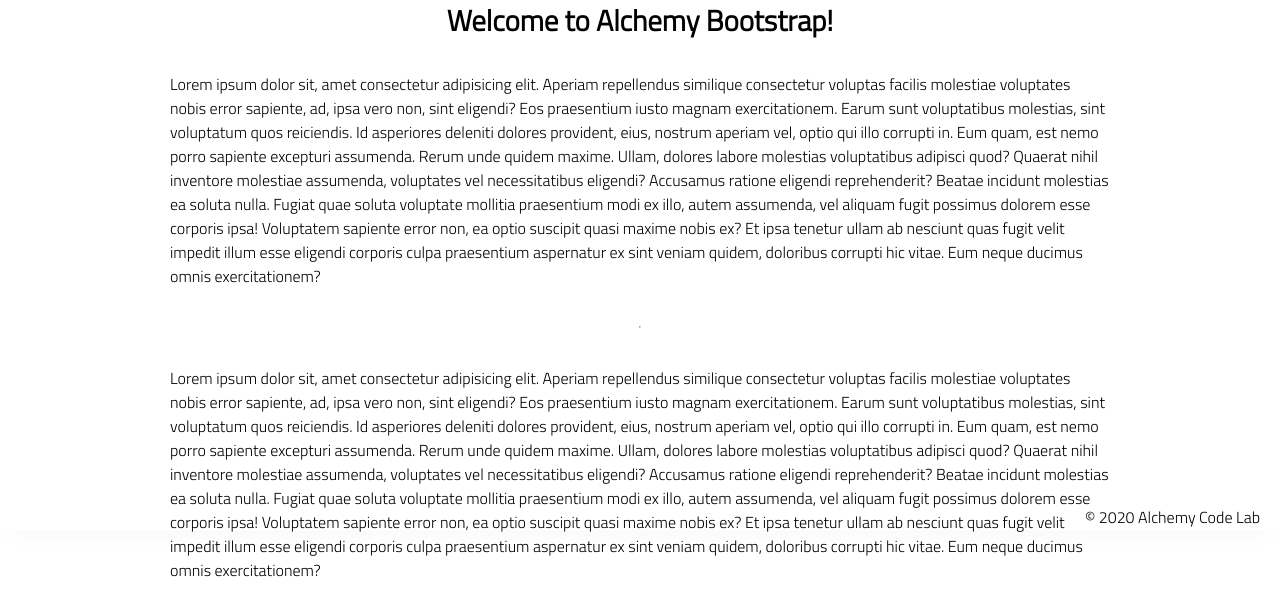
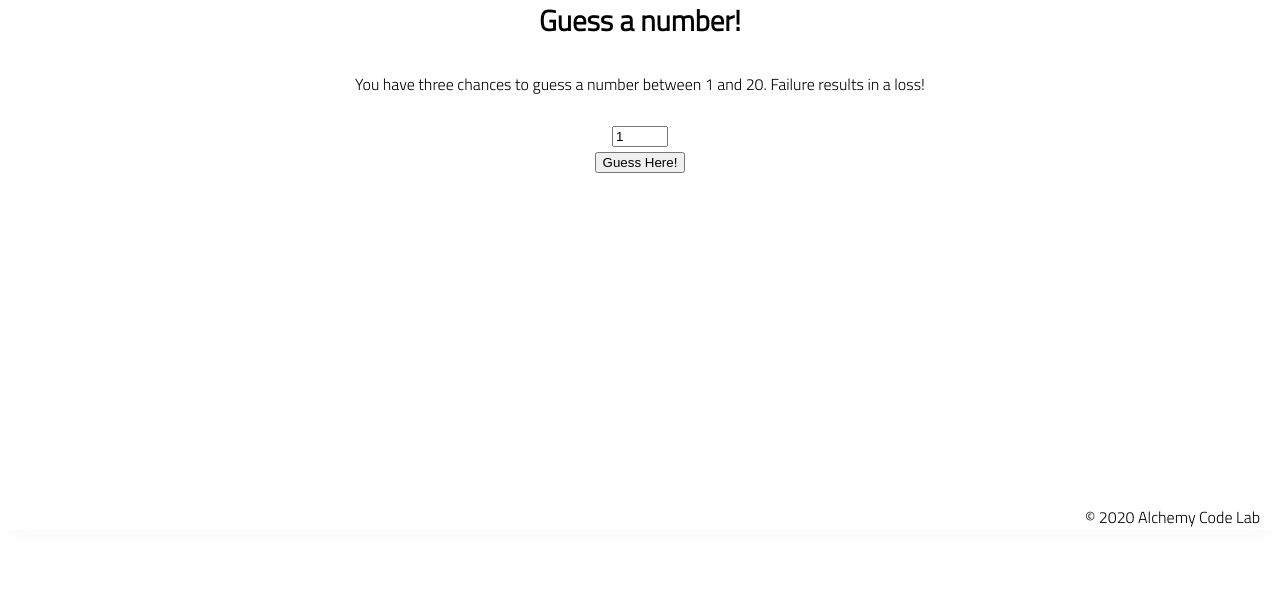
Before and after one commit to Montano-Pete/Lab02-number-guesser, a plain HTML site: page index.html in a window 1280 px wide. Shown: the part 270-886 px from the top of the page. After the commit the page ends 800 px from the top, so only its background shows below. Drawn offline with Linux system fonts and the light colour scheme.

Commit message:
number guesser works, still missing features

```diff
--- a/app.js
+++ b/app.js
@@ -1,5 +1,31 @@
 // import functions and grab DOM elements
+
+import { compareNumbers } from './utils.js';
+
+const guessButton = document.getElementById('guessButton');
+const userInput = document.getElementById('userInput');
+const results = document.getElementById('win-loss');
+const remainingTries = document.getElementById('remaining-tries');
+const correctNumber = Math.ceil(Math.random() * 20);
 
 // initialize state
 
 // set event listeners to update state and DOM
+
+
+guessButton.addEventListener('click', () => {
+
+const userGuess = Number(userInput.value);
+
+    if (compareNumbers(userGuess, correctNumber) === 0){
+        results.textContent = 'Congrats! You guessed the right number!';
+}
+    if (compareNumbers(userGuess, correctNumber) === 1){
+        results.textContent = 'Your guess is too high! Try a lower number';
+}
+    if (compareNumbers(userGuess, correctNumber) === -1){
+        results.textContent = 'Your guess is too low! Try a higher number';
+}
+
+
+});
--- a/index.html
+++ b/index.html
@@ -22,45 +22,13 @@
         <section class="main-section">
             <img class="main-logo" src="assets/alchemy-logo.png" />
             <h2>
-                Welcome to Alchemy Bootstrap!
+                Guess a number!
             </h2>
-
-            <p>
-                Lorem ipsum dolor sit, amet consectetur adipisicing elit. Aperiam repellendus similique consectetur
-                voluptas facilis molestiae voluptates nobis error sapiente, ad, ipsa vero non, sint eligendi? Eos
-                praesentium iusto magnam exercitationem.
-                Earum sunt voluptatibus molestias, sint voluptatum quos reiciendis. Id asperiores deleniti dolores
-                provident, eius, nostrum aperiam vel, optio qui illo corrupti in. Eum quam, est nemo porro sapiente
-                excepturi assumenda.
-                Rerum unde quidem maxime. Ullam, dolores labore molestias voluptatibus adipisci quod? Quaerat nihil
-                inventore molestiae assumenda, voluptates vel necessitatibus eligendi? Accusamus ratione eligendi
-                reprehenderit? Beatae incidunt molestias ea soluta nulla.
-                Fugiat quae soluta voluptate mollitia praesentium modi ex illo, autem assumenda, vel aliquam fugit
-                possimus dolorem esse corporis ipsa! Voluptatem sapiente error non, ea optio suscipit quasi maxime nobis
-                ex?
-                Et ipsa tenetur ullam ab nesciunt quas fugit velit impedit illum esse eligendi corporis culpa
-                praesentium aspernatur ex sint veniam quidem, doloribus corrupti hic vitae. Eum neque ducimus omnis
-                exercitationem?
-            </p>
-            <hr />
-            <p>
-                Lorem ipsum dolor sit, amet consectetur adipisicing elit. Aperiam repellendus similique consectetur
-                voluptas facilis molestiae voluptates nobis error sapiente, ad, ipsa vero non, sint eligendi? Eos
-                praesentium iusto magnam exercitationem.
-                Earum sunt voluptatibus molestias, sint voluptatum quos reiciendis. Id asperiores deleniti dolores
-                provident, eius, nostrum aperiam vel, optio qui illo corrupti in. Eum quam, est nemo porro sapiente
-                excepturi assumenda.
-                Rerum unde quidem maxime. Ullam, dolores labore molestias voluptatibus adipisci quod? Quaerat nihil
-                inventore molestiae assumenda, voluptates vel necessitatibus eligendi? Accusamus ratione eligendi
-                reprehenderit? Beatae incidunt molestias ea soluta nulla.
-                Fugiat quae soluta voluptate mollitia praesentium modi ex illo, autem assumenda, vel aliquam fugit
-                possimus dolorem esse corporis ipsa! Voluptatem sapiente error non, ea optio suscipit quasi maxime nobis
-                ex?
-                Et ipsa tenetur ullam ab nesciunt quas fugit velit impedit illum esse eligendi corporis culpa
-                praesentium aspernatur ex sint veniam quidem, doloribus corrupti hic vitae. Eum neque ducimus omnis
-                exercitationem?
-            </p>
-
+            <p>You have three chances to guess a number between 1 and 20. Failure results in a loss!</p>
+            <input id="userInput" type="number" value="1" min="1" max="20" />
+            <button id="guessButton">Guess Here!</button>
+            <div id="win-loss"></div>
+            <div id="remaining-tries"></div>
         </section>
     </main>
     <footer>
--- a/styles/style.css
+++ b/styles/style.css
@@ -111,3 +111,8 @@ footer {
     }
 
   }
+
+  #guessButton {
+      margin: 5px;
+
+  }
--- /dev/null
+++ b/utils.js
@@ -0,0 +1,10 @@
+//This function needs to take two paramameters, users guess (input) and random number (generated), and compare them both resulting in three possible return values... 0, -1, 1
+
+export function compareNumbers(userGuess, correctNumber) {
+    if (userGuess === correctNumber) {
+        return 0;
+    } else if (userGuess > correctNumber) {
+        return 1;
+    }
+    return -1;
+}
```
Also changed, not shown: test/example.test.js (+9 -3 lines).
